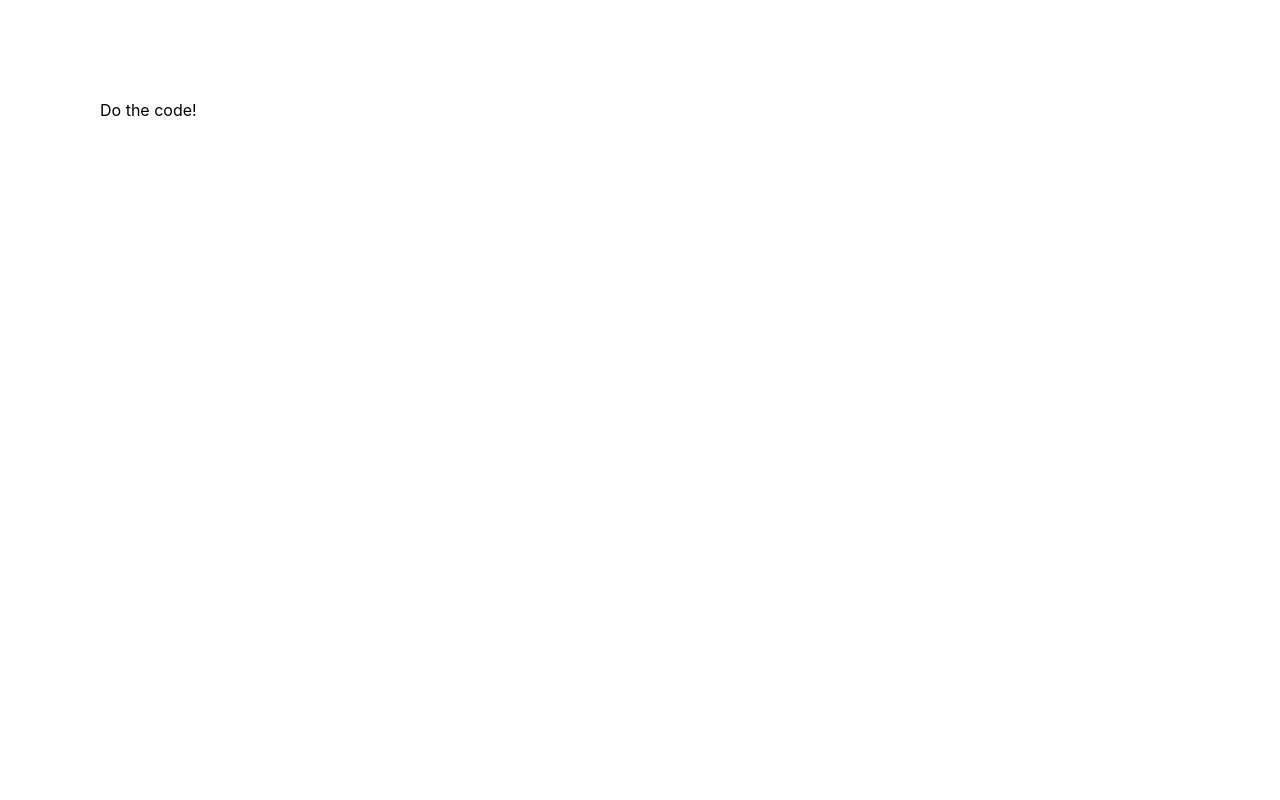
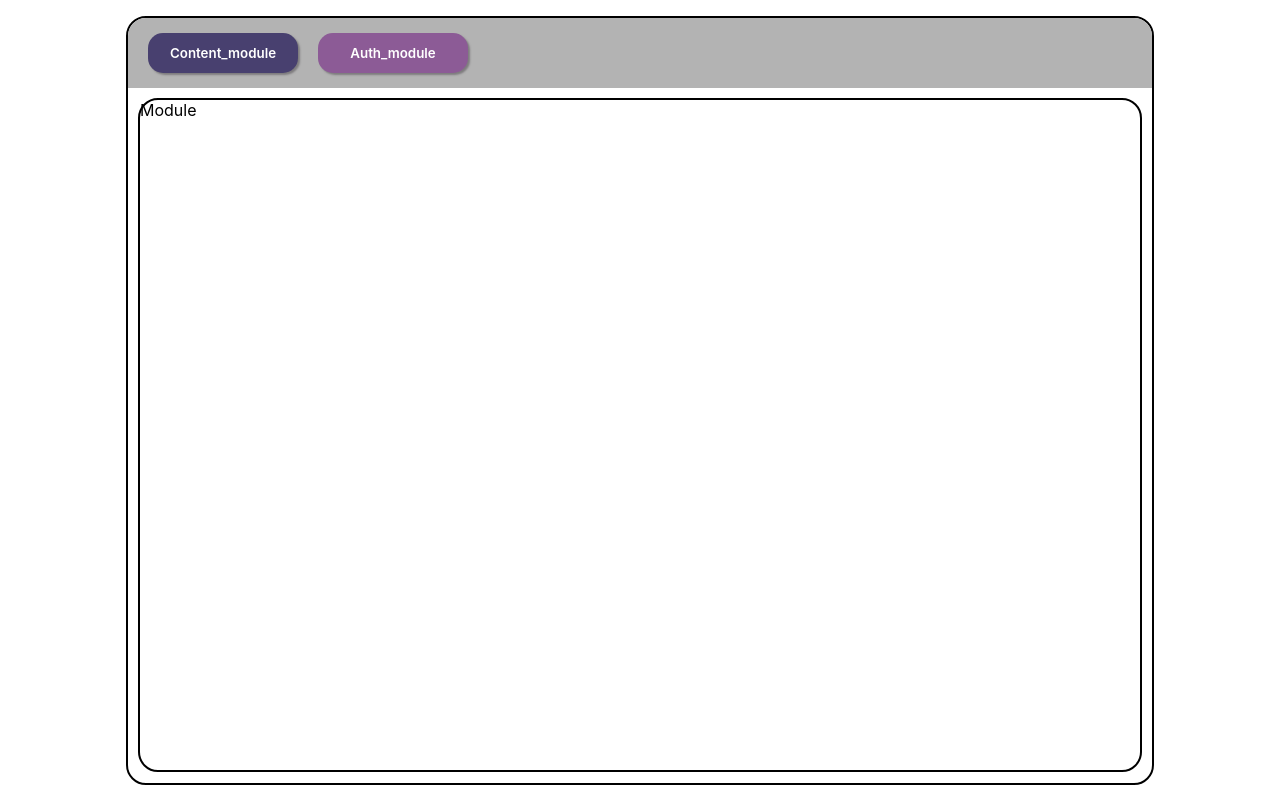
Before and after one commit to valinor33/qualabs-test-front, a React (Create React App) app: page / in a window 1280 px wide. Built offline with nearby package versions, Linux system fonts and the light colour scheme.

Commit message:
buttons header & module section

```diff
--- a/src/App.js
+++ b/src/App.js
@@ -1,9 +1,12 @@
 import React from 'react';
+import AppHeader from "./components/AppHeader.js"
+import Module from "./components/Module.js"
 
 export const App = () => {
   return (
     <div>
-      Do the code!
+      <AppHeader />
+      <Module />
     </div>
   )
 }
--- /dev/null
+++ b/src/components/AppHeader.js
@@ -0,0 +1,13 @@
+import React from 'react'
+import "./styles/AppHeader.scss"
+
+function AppHeader() {
+    return (
+        <header className="header">
+            <button className="btn content_module">Content_module</button>
+            <button className="btn auth_module">Auth_module</button>
+        </header>
+    )
+}
+
+export default AppHeader
--- /dev/null
+++ b/src/components/Module.js
@@ -0,0 +1,12 @@
+import React from 'react'
+import "./styles/Module.scss"
+
+function Module() {
+    return (
+        <div className="module-section">
+            Module
+        </div>
+    )
+}
+
+export default Module
--- /dev/null
+++ b/src/components/styles/AppHeader.scss
@@ -0,0 +1,46 @@
+.header {
+  margin: 0;
+  box-sizing: border-box;
+  background-color: #b3b3b3;
+  border-radius: 18px 18px 0 0;
+  height: 70px;
+  padding: 20px;
+  display: flex;
+  align-items: center;
+}
+
+.btn {
+  height: 40px;
+  border-radius: 15px;
+  text-align: center;
+  width: 150px;
+  border: none;
+  font-family: -apple-system, BlinkMacSystemFont, "Segoe UI", "Roboto", "Oxygen",
+    "Ubuntu", "Cantarell", "Fira Sans", "Droid Sans", "Helvetica Neue",
+    sans-serif;
+  font-weight: 600;
+  color: white;
+  box-shadow: 2px 2px 2px 0px rgb(126, 124, 126);
+}
+
+.btn:active {
+  transform: translateY(2px);
+}
+
+.btn:first-child {
+  margin-right: 20px;
+}
+
+.content_module {
+  background-color: #48406f;
+}
+.content_module:hover {
+  background-color: #352f52;
+}
+
+.auth_module {
+  background-color: #8c5b96;
+}
+.auth_module:hover {
+  background-color: #6d4675;
+}
--- /dev/null
+++ b/src/components/styles/Module.scss
@@ -0,0 +1,7 @@
+.module-section {
+  margin: 10px;
+  height: 670px;
+  border: 2px solid black;
+  border-radius: 20px;
+  padding: 0;
+}
--- a/src/index.scss
+++ b/src/index.scss
@@ -1,10 +1,19 @@
 body {
-  margin: 100px;
-  font-family: -apple-system, BlinkMacSystemFont, 'Segoe UI', 'Roboto', 'Oxygen',
-  'Ubuntu', 'Cantarell', 'Fira Sans', 'Droid Sans', 'Helvetica Neue',
-  sans-serif;
+  margin: 0;
+  padding: 0;
+  display: flex;
+  justify-content: center;
+  align-items: center;
+  height: 100vh;
+  box-sizing: border-box;
+  font-family: -apple-system, BlinkMacSystemFont, "Segoe UI", "Roboto", "Oxygen",
+    "Ubuntu", "Cantarell", "Fira Sans", "Droid Sans", "Helvetica Neue",
+    sans-serif;
 }
 
-#root{
-  height: 600px;
+#root {
+  height: 765px;
+  width: 1024px;
+  border: 2px solid black;
+  border-radius: 20px;
 }
```
Also changed, not shown: 2 other files (tests, documents, lock files or other folders).
